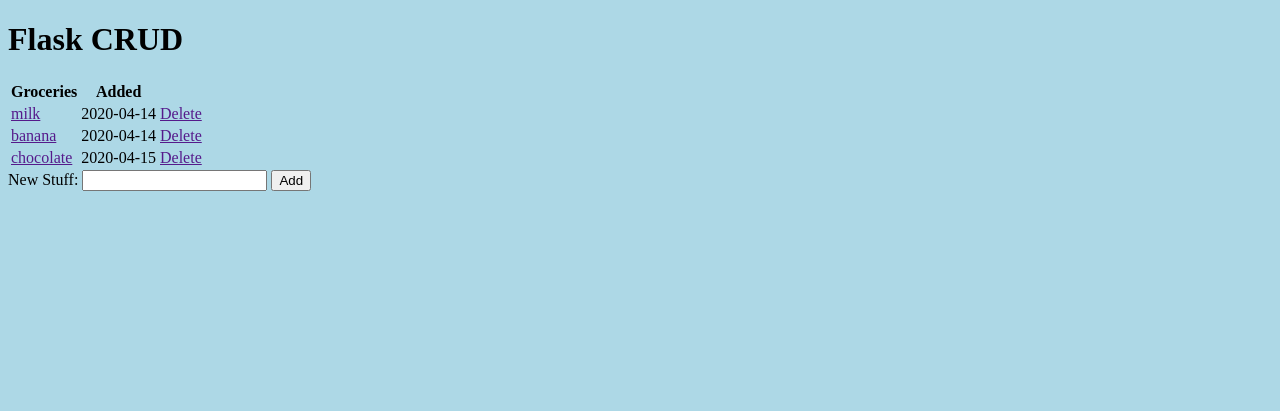
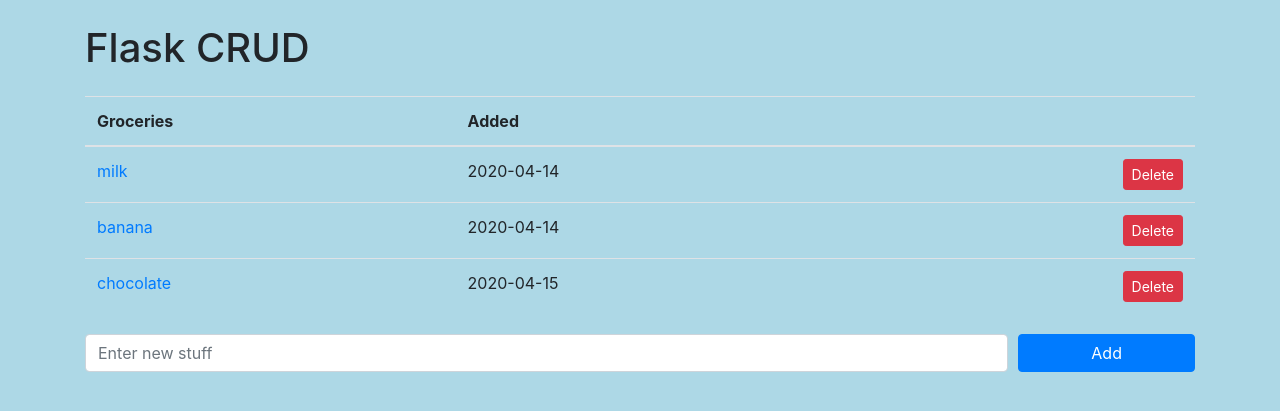
Before and after one commit to angelonoob/FLask-CRUD, a Flask app: page / in a window 1280 px wide. Shown: the top 411 px of the page. Run offline with Flask 2, Linux system fonts and the light colour scheme; data comes from the database, SQL or seed files in the repository; both versions use the stored data as it was after the commit; some libraries are stand-ins or nearby versions.

Commit message:
adding bootstrap, form snippets, delete function

```diff
--- a/app.py
+++ b/app.py
@@ -33,5 +33,16 @@ def index():
         return render_template('index.html', groceries=groceries)
 
 
+@app.route('/delete/<int:id>')
+def delete(id):
+    grocery = Grocery.query.get_or_404(id)
+
+    try:
+        db.session.delete(grocery)
+        db.session.commit()
+        return redirect('/')
+    except:
+        return "There was a problem deleting data"
+
 if __name__ == '__main__':
     app.run(debug=True)
--- a/templates/base.html
+++ b/templates/base.html
@@ -1,6 +1,7 @@
 <!DOCTYPE html>
 <html lang="en">
 <head>
+    <link rel="stylesheet" href="https://stackpath.bootstrapcdn.com/bootstrap/4.4.1/css/bootstrap.min.css" integrity="sha384-Vkoo8x4CGsO3+Hhxv8T/Q5PaXtkKtu6ug5TOeNV6gBiFeWPGFN9MuhOf23Q9Ifjh" crossorigin="anonymous">
     <link rel="stylesheet" href="{{ url_for('static', filename='css/main.css') }} ">
     <meta charset="UTF-8">
     <meta name="viewport" content="width=device-width, initial-scale=1.0">
@@ -13,5 +14,8 @@
 <body>
     {% block content %}
     {% endblock  %}
+    <script src="https://code.jquery.com/jquery-3.4.1.slim.min.js" integrity="sha384-J6qa4849blE2+poT4WnyKhv5vZF5SrPo0iEjwBvKU7imGFAV0wwj1yYfoRSJoZ+n" crossorigin="anonymous"></script>
+    <script src="https://cdn.jsdelivr.net/npm/popper.js@1.16.0/dist/umd/popper.min.js" integrity="sha384-Q6E9RHvbIyZFJoft+2mJbHaEWldlvI9IOYy5n3zV9zzTtmI3UksdQRVvoxMfooAo" crossorigin="anonymous"></script>
+    <script src="https://stackpath.bootstrapcdn.com/bootstrap/4.4.1/js/bootstrap.min.js" integrity="sha384-wfSDF2E50Y2D1uUdj0O3uMBJnjuUD4Ih7YwaYd1iqfktj0Uod8GCExl3Og8ifwB6" crossorigin="anonymous"></script>
 </body>
 </html>
--- a/templates/index.html
+++ b/templates/index.html
@@ -1,12 +1,12 @@
 {% extends 'base.html' %}
 
 {% block content %}
-    <div>
-        <h1>Flask CRUD</h1>
+    <div class="container">
+        <h1 class="my-4">Flask CRUD</h1>
         {% if groceries|length <1 %}
         <p>There is nothing to buy for now.</p>
         {% else %}
-        <table>
+        <table class="table">
             <thead>
                 <tr>
                     <th>Groceries</th>
@@ -19,18 +19,13 @@
                 <tr>
                     <td><a href="">{{ grocery.name }}</a></td>
                     <td>{{ grocery.created_at.date() }}</td>
-                    <td><a href="">Delete</td>
+                    <td class="text-right"><a class="btn btn-danger btn-sm" href="/delete/{{ grocery.id }}" role="button">Delete</a></td>
                 </tr>
                 {% endfor %}
             </tbody>
         </table>
         {% endif %}
 
-        <form action="/" method="post">
-            <label for="newStuff">New Stuff:</label>
-            <input type="text" name="name" id="newStuff">
-            <button type="submit">Add</button>
-        </form>
-
+        {% include 'snippets/form.html' %}
     </div>
 {% endblock content %}
--- /dev/null
+++ b/templates/snippets/form.html
@@ -0,0 +1,11 @@
+<form action="/" method="POST">
+    <div class="form-row">
+        <div class="col-sm-10 my-1">
+            <label for="newStuff" class="sr-only">New Stuff:</label>
+            <input type="text" class="form-control" name="name" id="newStuff" placeholder="Enter new stuff">
+        </div>
+        <div class="col-sm-2 my-1">
+            <button type="submit" class="btn btn-primary btn-block">Add</button>
+        </div>
+    </div>
+</form>
```
Also changed, not shown: test.db.
